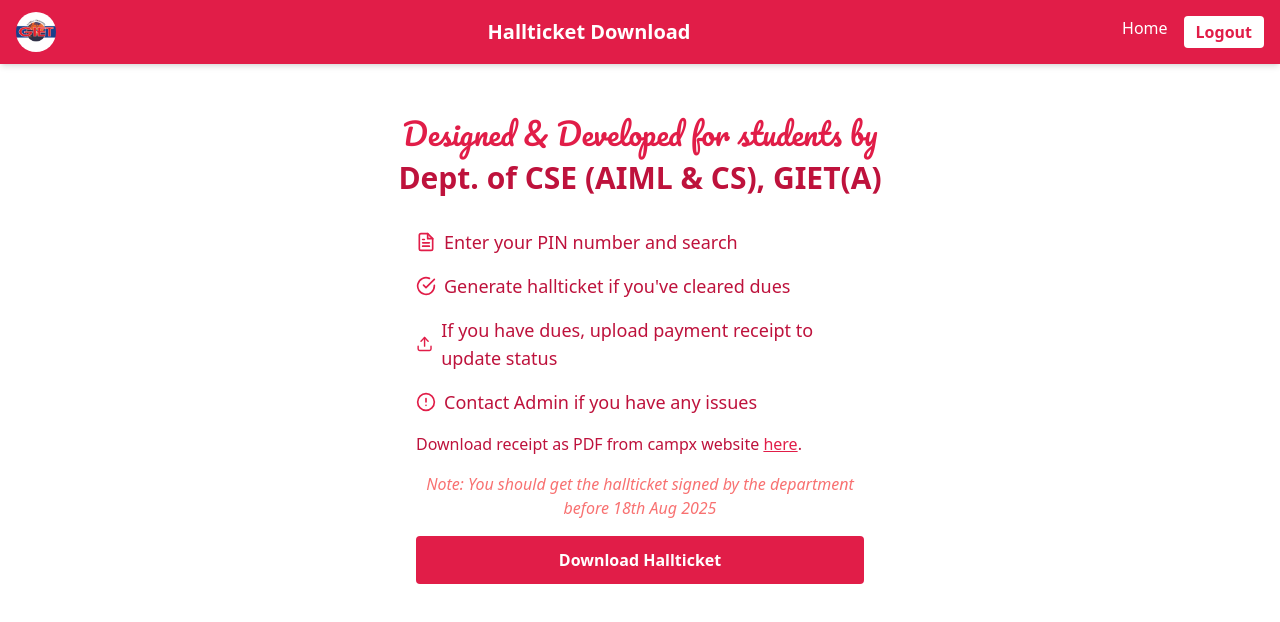
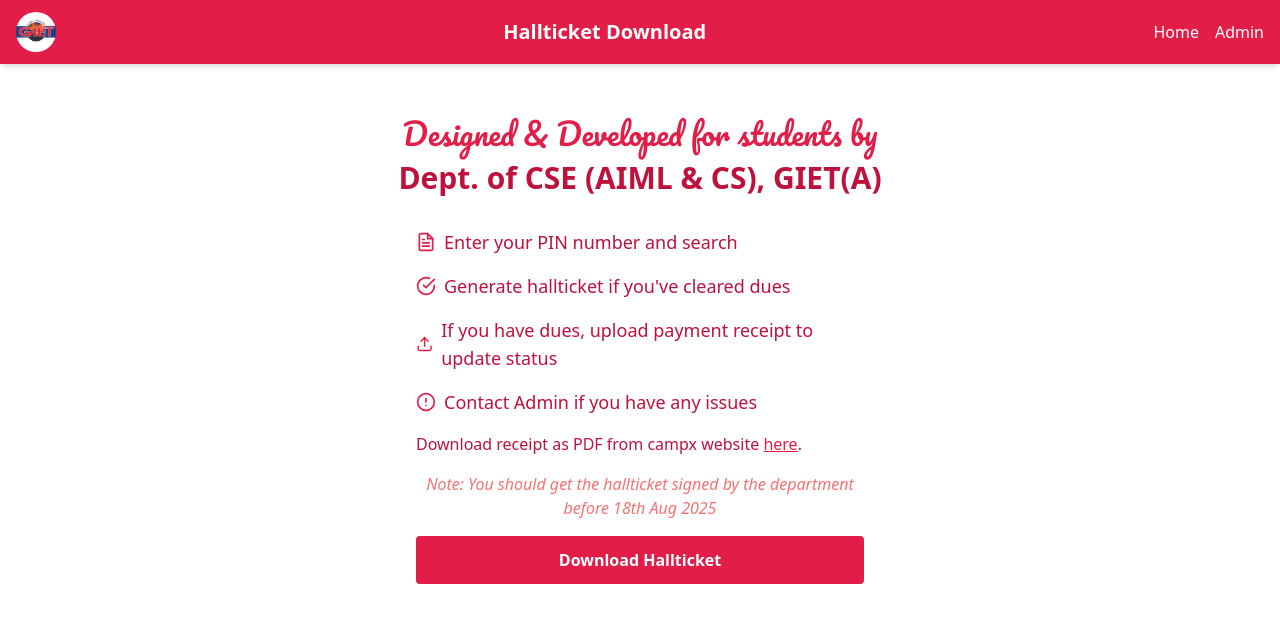
Before and after one commit to giet-intern/giet-unipass, a React (Vite) app in the folder frontend/: page / in a window 1280 px wide. Shown: the top 622 px of the page. Built offline with nearby package versions, Linux system fonts and the light colour scheme; a web font is replaced by a local one.

Commit message:
added more details

```diff
--- a/frontend/src/components/Navbar.jsx
+++ b/frontend/src/components/Navbar.jsx
@@ -17,7 +17,7 @@ export default function Navbar() {
 
       <div className="flex space-x-4 text-white font-medium">
         <Link to="/">Home</Link>
-        {!isAdmin && username == "hodaiml" ? (
+        {!isAdmin ? (
           <Link to="/login">Admin</Link>
         ) : (
           <button
```
